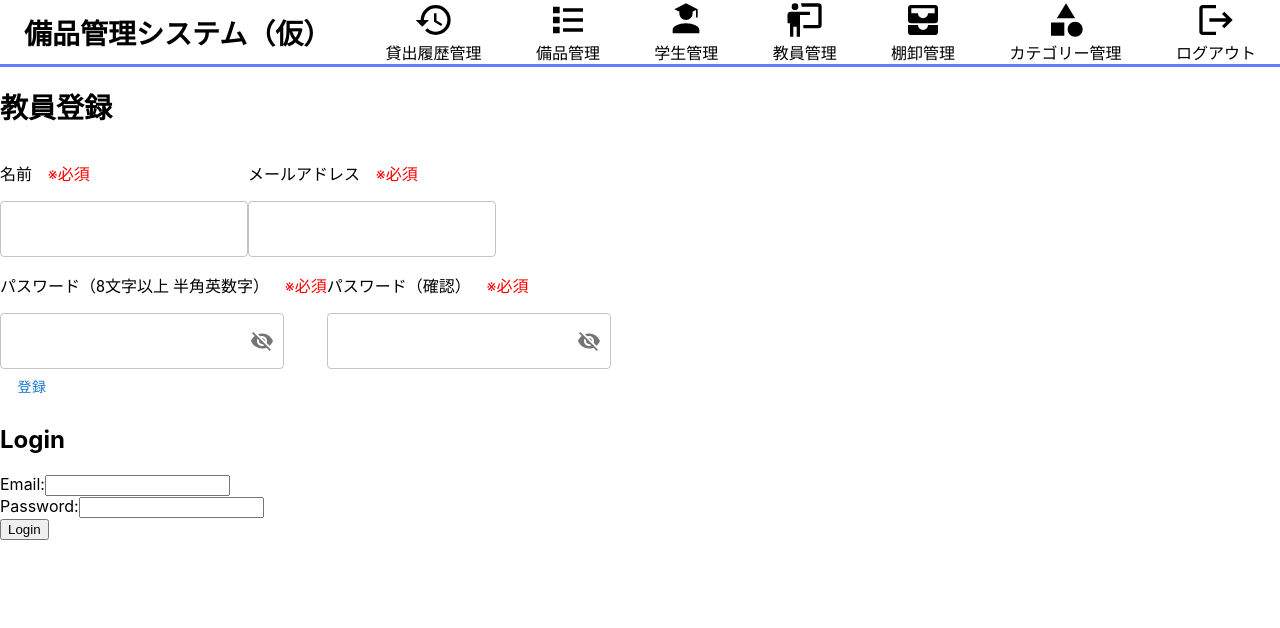
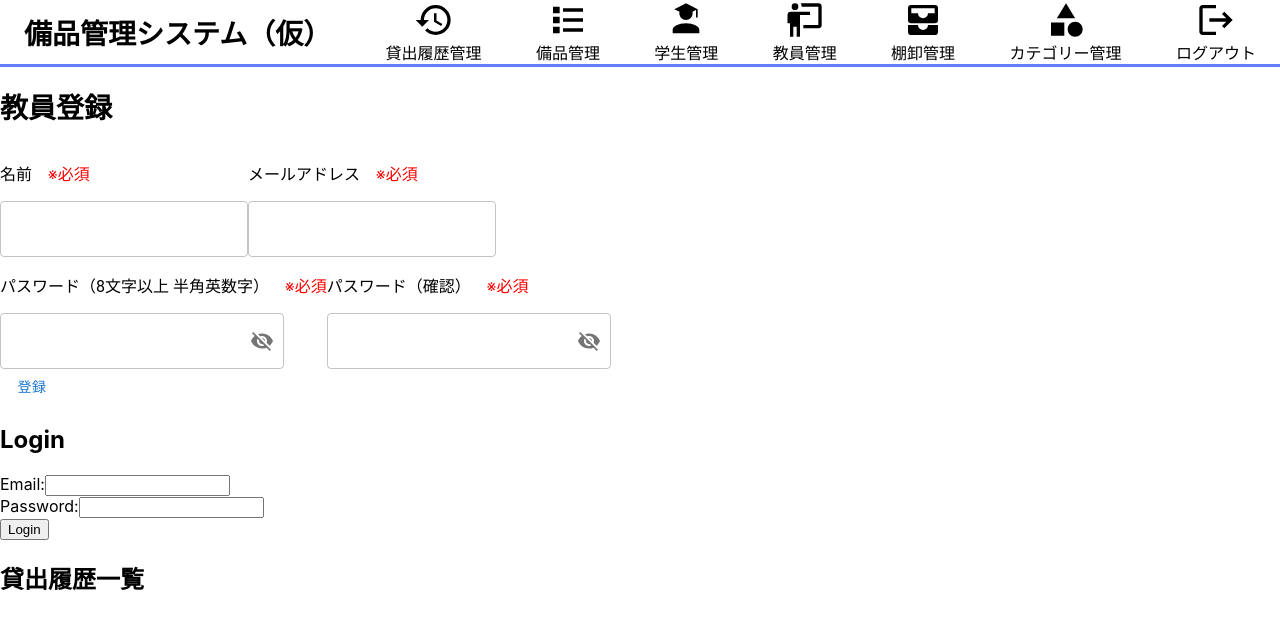
Before and after one commit to takumiTakahata/equipment_management_system, a React (Create React App) app in the folder equipment_management_app/: page /loan_history_list in a window 1280 px wide. Shown: the top 628 px of the page. Built offline with nearby package versions, Linux system fonts and the light colour scheme.

Commit message:
貸出履歴一覧ページ作成・route設定

```diff
--- /dev/null
+++ b/equipment_management_app/src/components/loan_history_list.tsx
@@ -0,0 +1,9 @@
+function LoanHistoryList() {
+  return (
+    <div>
+      <h2>貸出履歴一覧</h2>
+    </div>
+  );
+}
+
+export default LoanHistoryList;
--- a/equipment_management_app/src/routes/admin_route.tsx
+++ b/equipment_management_app/src/routes/admin_route.tsx
@@ -15,6 +15,7 @@ import InventoryHistory from "../components/inventory_history";
 import Inventory from "../components/inventory";
 import NoList from "../components/no_list";
 import ViewPdf from "../components/view_pdf";
+import LoanHistoryList from "../components/loan_history_list";
 
 function AdminRoute() {
   return (
@@ -52,6 +53,8 @@ function AdminRoute() {
         <Route path="/no_list" element={<NoList />} />
         {/* PDF表示画面 */}
         <Route path="/view_pdf" element={<ViewPdf />} />
+        {/* 貸出履歴一覧画面 */}
+        <Route path="/loan_history_list" element={<LoanHistoryList />} />
       </Routes>
     </div>
   );
```
